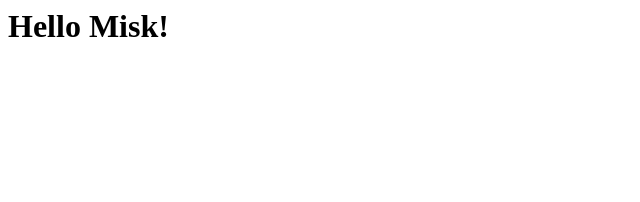
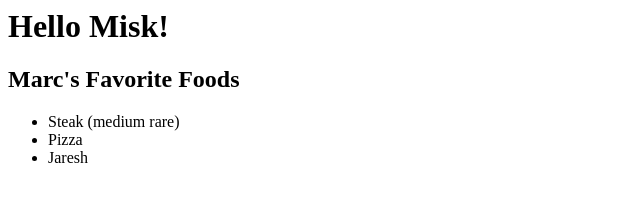
Before and after one commit to marcwright/misk-app, a plain HTML site: page index.html in a window 1280 px wide. Shown: the whole page, without its empty margins (0-640 px from the left). Drawn offline with Linux system fonts and the light colour scheme.

Commit message:
added list of fave foods to index.html

```diff
--- a/index.html
+++ b/index.html
@@ -4,6 +4,15 @@
   </head>
   <body>
     <h1>Hello Misk!</h1>
+
+    <h2>Marc's Favorite Foods</h2>
+    <ul>
+      <li>Steak (medium rare)</li>
+      <li>Pizza</li>
+      <li>Jaresh</li>
+    </ul>
+
+
   </body>
 
 </html>
```
